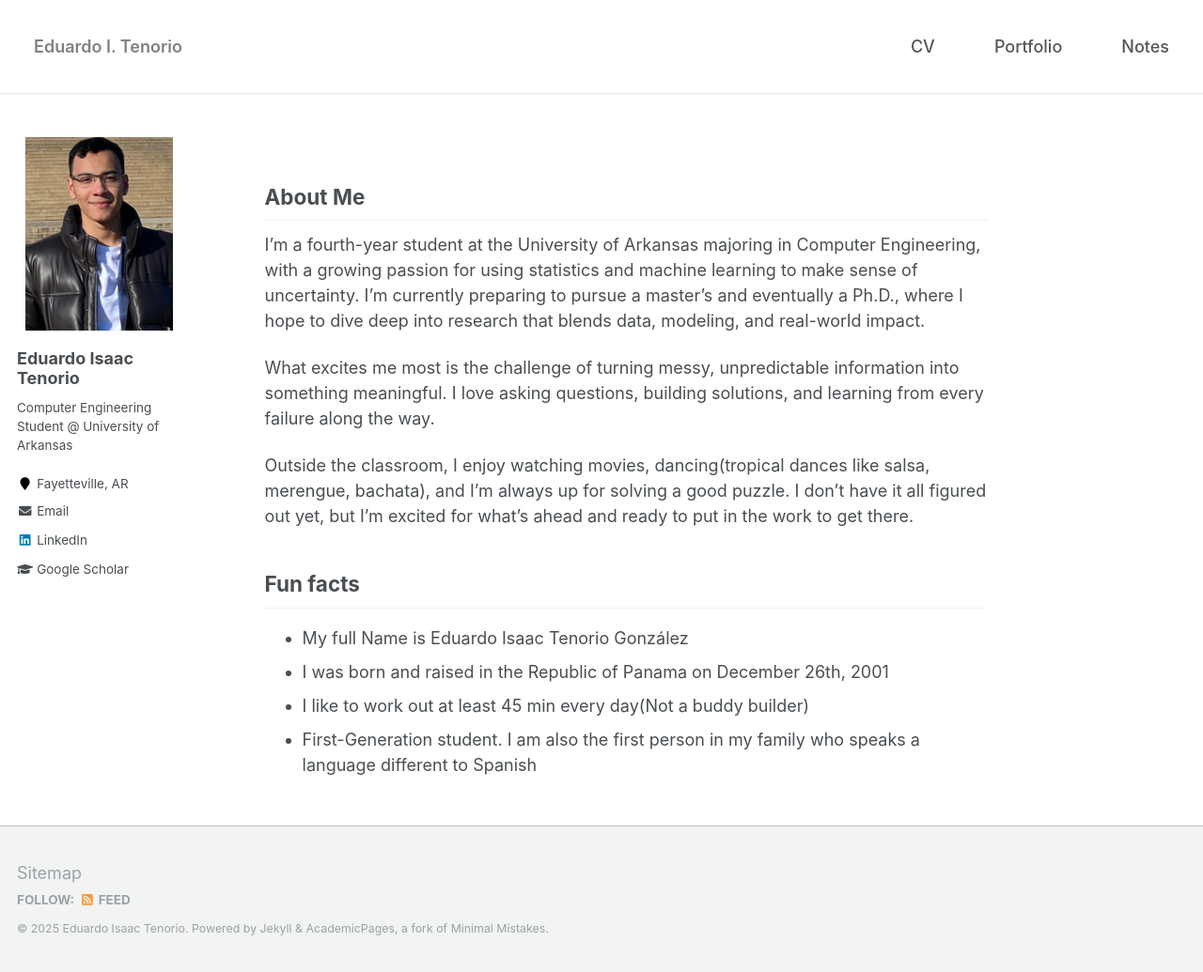
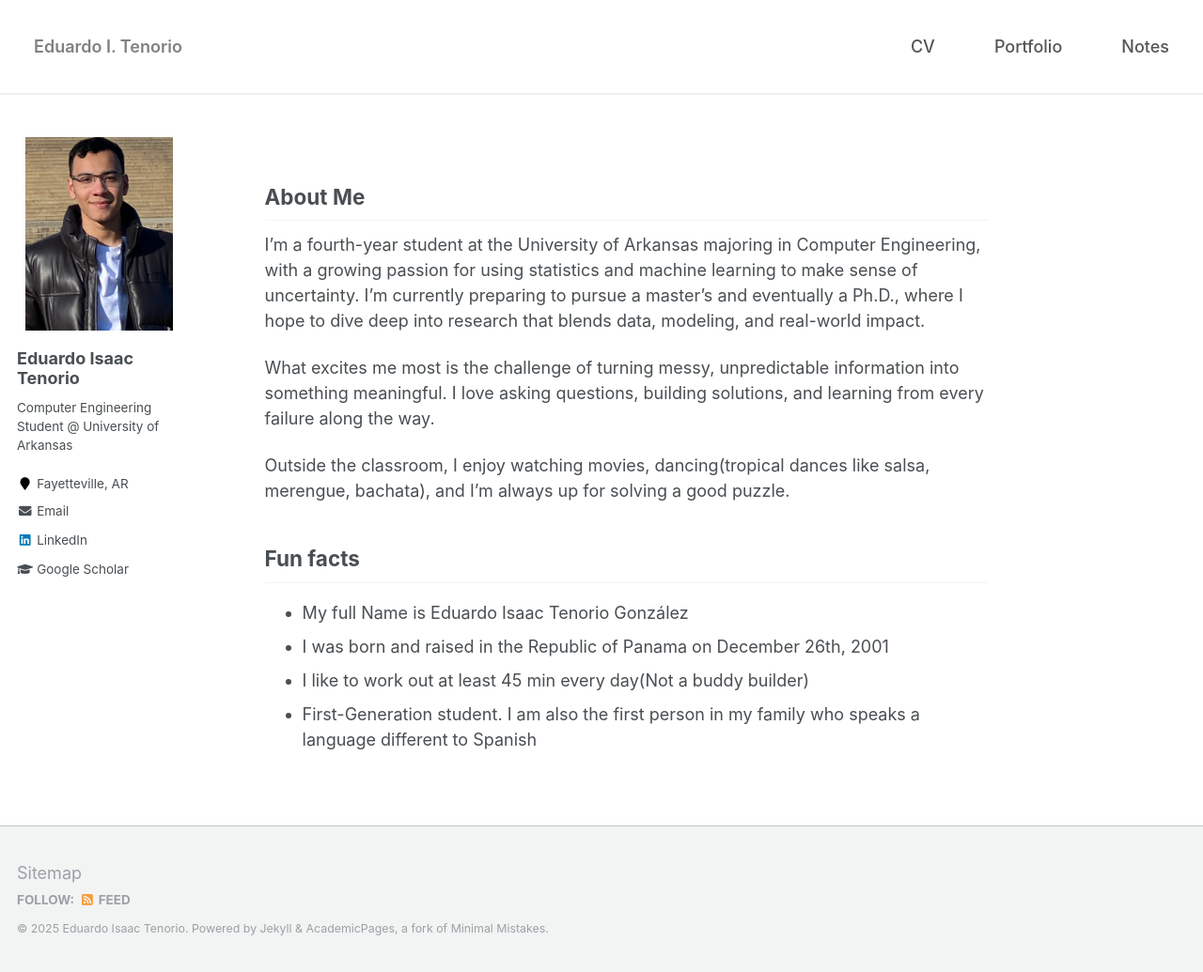
Before and after one commit to edtenorio/edtenorio.github.io, a Jekyll site: the page built from _pages/about.md, in a window 1280 px wide and 1035 px high. Shown: the whole window at 94% size. Built offline with Jekyll 4.4.1, drawn with Linux system fonts in a browser that asks for light colours.

Commit message:
Update about.md

```diff
--- a/_pages/about.md
+++ b/_pages/about.md
@@ -13,7 +13,7 @@ I’m a fourth-year student at the University of Arkansas majoring in Computer E
 
 What excites me most is the challenge of turning messy, unpredictable information into something meaningful. I love asking questions, building solutions, and learning from every failure along the way.
 
-Outside the classroom, I enjoy watching movies, dancing(tropical dances like salsa, merengue, bachata), and I’m always up for solving a good puzzle. I don’t have it all figured out yet, but I’m excited for what’s ahead and ready to put in the work to get there.
+Outside the classroom, I enjoy watching movies, dancing(tropical dances like salsa, merengue, bachata), and I’m always up for solving a good puzzle.
 
 
 ## Fun facts
```
